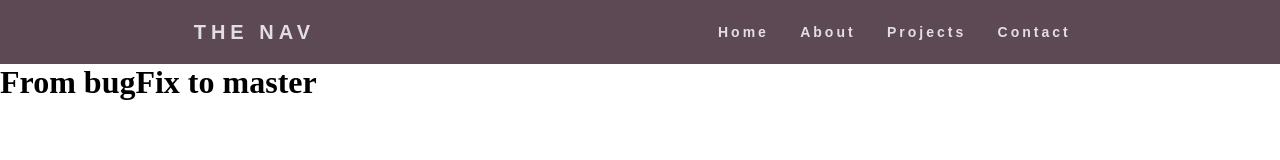
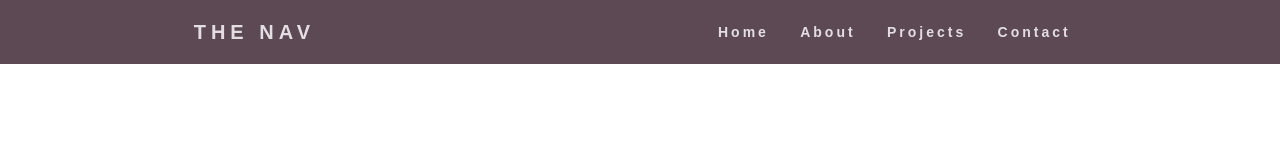
Before and after one commit to vickeolssonz/myNiggah, a plain HTML site: page index.html in a window 1280 px wide. Drawn offline with Linux system fonts and the light colour scheme.

Commit message:
Cleaner code

```diff
--- a/index.html
+++ b/index.html
@@ -31,9 +31,6 @@
             <div class="line3"></div>
         </div>
     </nav>
-
-    <h1>From bugFix to master</h1>
-
     <script src="app.js"></script>
 </body>
 </html>
```
